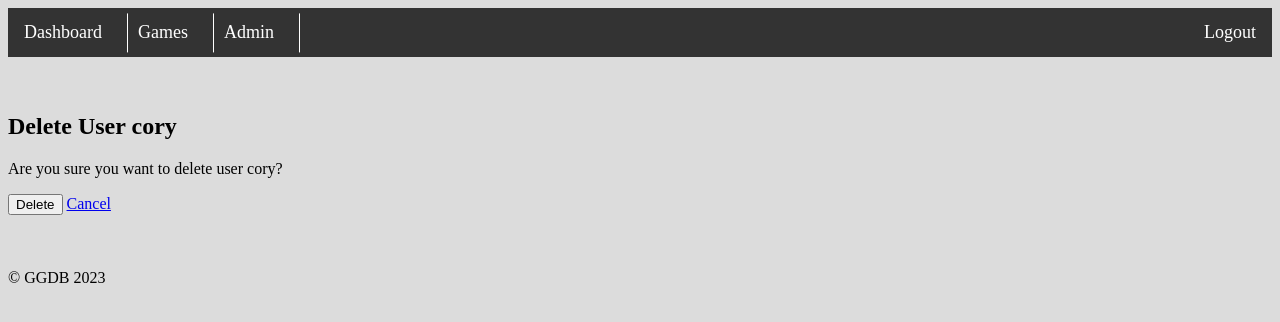
After one commit to petecory/ggdb, a Flask app: page /admin/delete-user/cory in a window 1280 px wide. The commit adds this page. Shown: the top 322 px of the page. Run offline with Flask 3, Linux system fonts and the light colour scheme; a user stored in the database is signed in; parts of the project's set-up code (start-up, migrations or seed data) failed here and were passed over.

Commit message:
Added a Delete user button with confirmation to the admin page. Added the template for delete-user created a function to delete the user add a redirect to the login page for users that are already logged in. centered the login page per request of Petdono

```diff
--- a/main.py
+++ b/main.py
@@ -49,7 +49,9 @@ app.secret_key = secret_key
 
 @app.route('/', methods=['GET', 'POST'])
 def login():
-    if request.method == 'POST':
+    if 'username' in session:  # check if the username is already stored in the session
+        return redirect('/dashboard')
+    elif request.method == 'POST':
         username = request.form['username']
         password = request.form['password']
         if verify_user(username, password):
@@ -169,6 +171,18 @@ def edit_user(username):
         return redirect('/dashboard')
 
 
+@app.route('/admin/delete-user/<username>', methods=['GET', 'POST'])
+def delete_user(username):
+    if 'username' in session and session['status'] == 'admin':
+        if request.method == 'POST':
+            delete_user_db(username)
+            return redirect(url_for('admin'))
+        else:
+            return render_template('delete-user.html', username=username)
+    else:
+        return redirect('/dashboard')
+
+
 @app.route('/logout')
 def logout():
     session.pop('user_id', None)
--- a/static/css/style.css
+++ b/static/css/style.css
@@ -93,3 +93,19 @@ nav li:not(:last-child)::after {
   height: 80%;
   background-color: white;
 }
+
+#login-form-wrapper {
+  display: flex;
+  flex-direction: column;
+  align-items: center;
+  justify-content: center;
+  height: 100vh; /* Make the wrapper take up the full height of the viewport */
+}
+
+form {
+  width: 300px; /* Set the width of the form */
+}
+
+.right {
+  float: right;
+}
--- a/static/js/scripts.js
+++ b/static/js/scripts.js
@@ -1,19 +1,18 @@
-document.addEventListener('DOMContentLoaded', function() {
-  var showPasswordBtn = document.getElementById('show-password');
+if (/\/admin/.test(window.location.pathname)) {
+  document.addEventListener('DOMContentLoaded', function () {
     var passwordField = document.getElementById('password');
-
-  showPasswordBtn.addEventListener('click', function() {
+    passwordField.addEventListener('click', function () {
       if (passwordField.type === 'password') {
         passwordField.type = 'text';
-      showPasswordBtn.textContent = 'Hide';
       } else {
         passwordField.type = 'password';
-      showPasswordBtn.textContent = 'Show';
       }
     });
 
     var generatePasswordBtn = document.getElementById('generate-password');
-  generatePasswordBtn.addEventListener('click', function() {
+    console.log('Admin page script loaded - 03');
+    generatePasswordBtn.addEventListener('click', function () {
+      console.log('Admin page script loaded - 04');
       var phoneticLetters = ['alpha', 'bravo', 'charlie', 'delta', 'echo', 'foxtrot', 'golf', 'hotel', 'india', 'juliet', 'kilo', 'lima', 'mike', 'november', 'oscar', 'papa', 'quebec', 'romeo', 'sierra', 'tango', 'uniform', 'victor', 'whiskey', 'xray', 'yankee', 'zulu'];
       var firstLetter = phoneticLetters[Math.floor(Math.random() * phoneticLetters.length)];
       var secondLetter = phoneticLetters[Math.floor(Math.random() * phoneticLetters.length)];
@@ -21,9 +20,11 @@ document.addEventListener('DOMContentLoaded', function() {
       var password = firstLetter + digits + secondLetter;
       passwordField.value = password;
       passwordField.type = 'text';
-    showPasswordBtn.textContent = 'Hide';
     });
   });
+}
+
+if (/\/games/.test(window.location.pathname)) {
   function searchTable() {
     // Get the search box element
     var input = document.getElementById("search-box");
@@ -53,6 +54,7 @@ function searchTable() {
       }
     }
   }
+
   function hideClaimed(value) {
     var table = document.getElementById("games-table");
     var rows = table.getElementsByTagName("tr");
@@ -73,3 +75,4 @@ function hideClaimed(value) {
       }
     }
   }
+}
--- a/templates/base.html
+++ b/templates/base.html
@@ -1,11 +1,10 @@
 <!DOCTYPE html>
-<html>
+<html lang="en">
 <head>
-    <meta charset="UTF-8">
+    <meta charset="UTF-8" name="viewport" content="width=device-width, initial-scale=1.0">
     <title>{% block title %}GGDB{% endblock %}</title>
     {% block head %}
     <link rel="stylesheet" href="{{ url_for('static', filename='css/style.css') }}">
-    <script src="{{ url_for('static', filename='js/scripts.js') }}"></script>
     {% endblock %}
 </head>
 <body>
@@ -18,7 +17,7 @@
                 {% if 'status' in session and session['status'] == 'admin' %}
                 <li><a href="{{ url_for('admin') }}">Admin</a></li>
                 {% endif %}
-                <li style="float:right"><a href="{{ url_for('logout') }}">Logout</a></li>
+                <li class="right"><a href="{{ url_for('logout') }}">Logout</a></li>
             </ul>
         </nav>
         <br />
@@ -36,5 +35,6 @@
         <br />
         &copy; GGDB 2023
     </footer>
+<script src="{{ url_for('static', filename='js/scripts.js') }}"></script>
 </body>
 </html>
--- /dev/null
+++ b/templates/delete-user.html
@@ -0,0 +1,10 @@
+{% extends 'base.html' %}
+
+{% block content %}
+  <h2>Delete User {{ username }}</h2>
+  <p>Are you sure you want to delete user {{ username }}?</p>
+  <form method="post" action="{{ url_for('delete_user', username=username) }}">
+    <button type="submit" class="btn btn-danger">Delete</button>
+    <a href="{{ url_for('admin') }}" class="btn btn-secondary">Cancel</a>
+  </form>
+{% endblock %}
--- a/templates/login.html
+++ b/templates/login.html
@@ -2,6 +2,7 @@
 {% block nav %}
 {% endblock %}
 {% block content %}
+<div id="login-form-wrapper">
   <h1>GGDB Login Page</h1>
   <form method="post">
     <label for="username">Username:</label>
@@ -10,4 +11,5 @@
     <input type="password" name="password" required><br><br>
     <input type="submit" value="Login">
   </form>
+</div>
 {% endblock %}
```
Also changed, not shown: func.py (+8 -0 lines), templates/add-user.html (+0 -19 lines), templates/admin.html (+3 -21 lines). Lines whose indentation alone changed are shown as unchanged.
